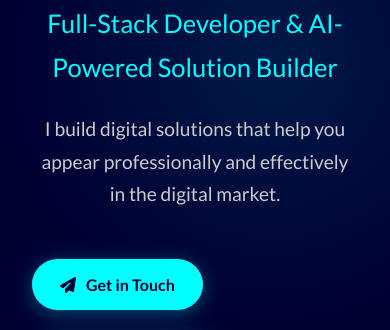
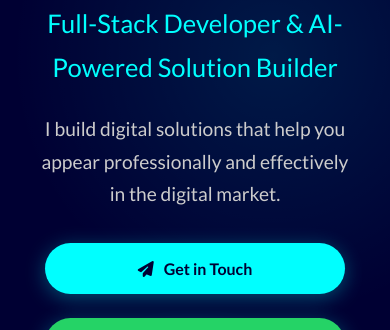
Before and after one commit to amer-developer0/build_with_amer, a plain HTML site: page index.html in a window 390 px wide. Shown: the part 198-528 px from the top of the page. Drawn offline with Linux system fonts and the light colour scheme.

Commit message:
Update my_landing_page.css

```diff
--- a/my_landing_page.css
+++ b/my_landing_page.css
@@ -105,6 +105,7 @@
   transition: var(--transition);
   text-decoration: none;
   font-size: 1.1rem;
+  white-space: nowrap;
 }
 
 .btn:hover {
@@ -223,7 +224,7 @@
   font-size: 1.2rem;
   color: var(--text-gray);
   max-width: 600px;
-  margin-bottom: var(--space-lg);
+  margin-bottom: 2rem;
 }
 
 .cta-buttons {
@@ -231,6 +232,7 @@
   gap: 1.5rem;
   flex-wrap: wrap;
   justify-content: flex-start;
+  margin-top: 1rem;
 }
 
 /* =======================
@@ -473,4 +475,14 @@
   .container {
     padding: 0 1.5rem;
   }
+  .cta-buttons {
+    flex-direction: column;
+    align-items: center;
+    gap: 1rem;
+  }
+  .cta-buttons .btn {
+    width: 100%;
+    max-width: 300px;
+    justify-content: center;
+  }
 }
```
